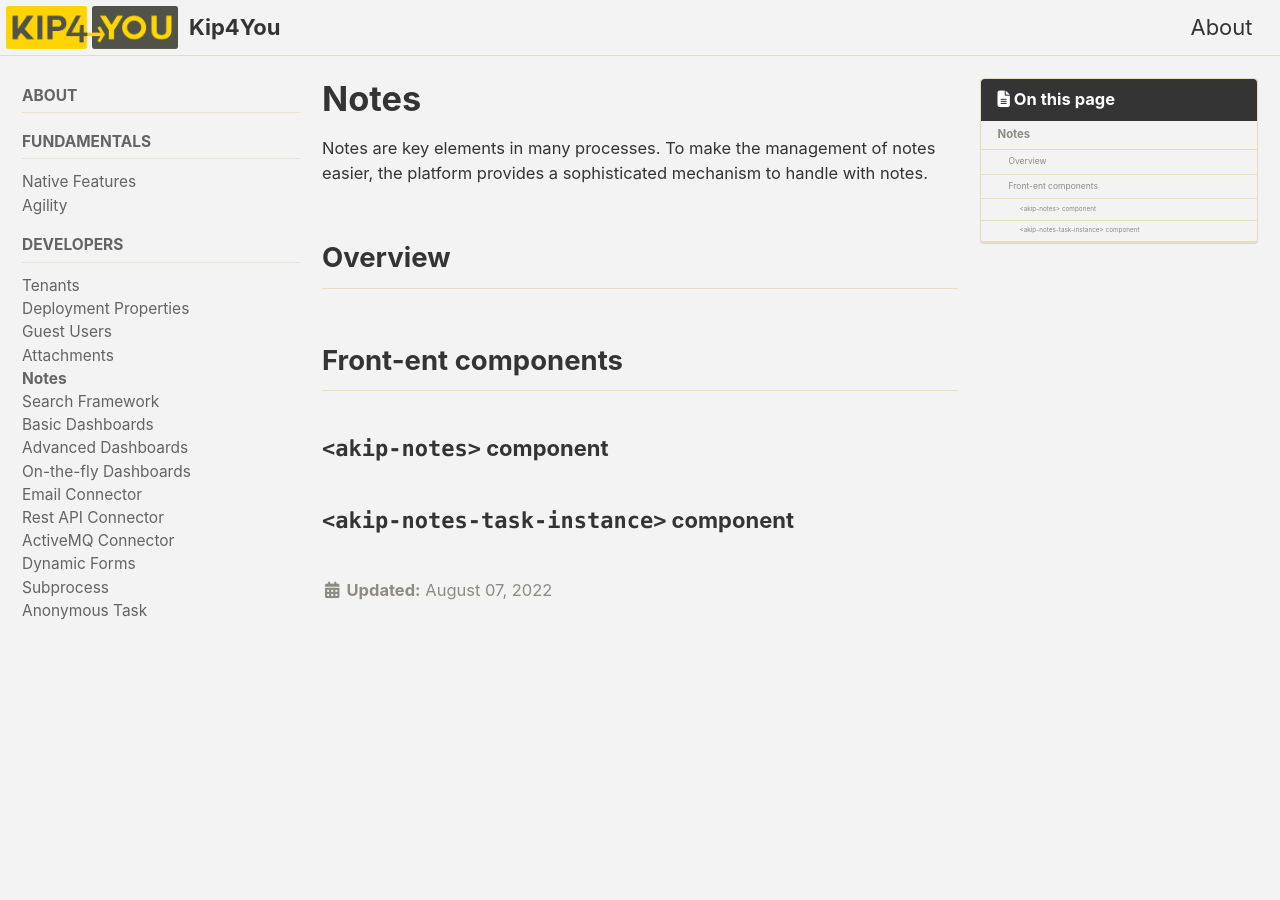
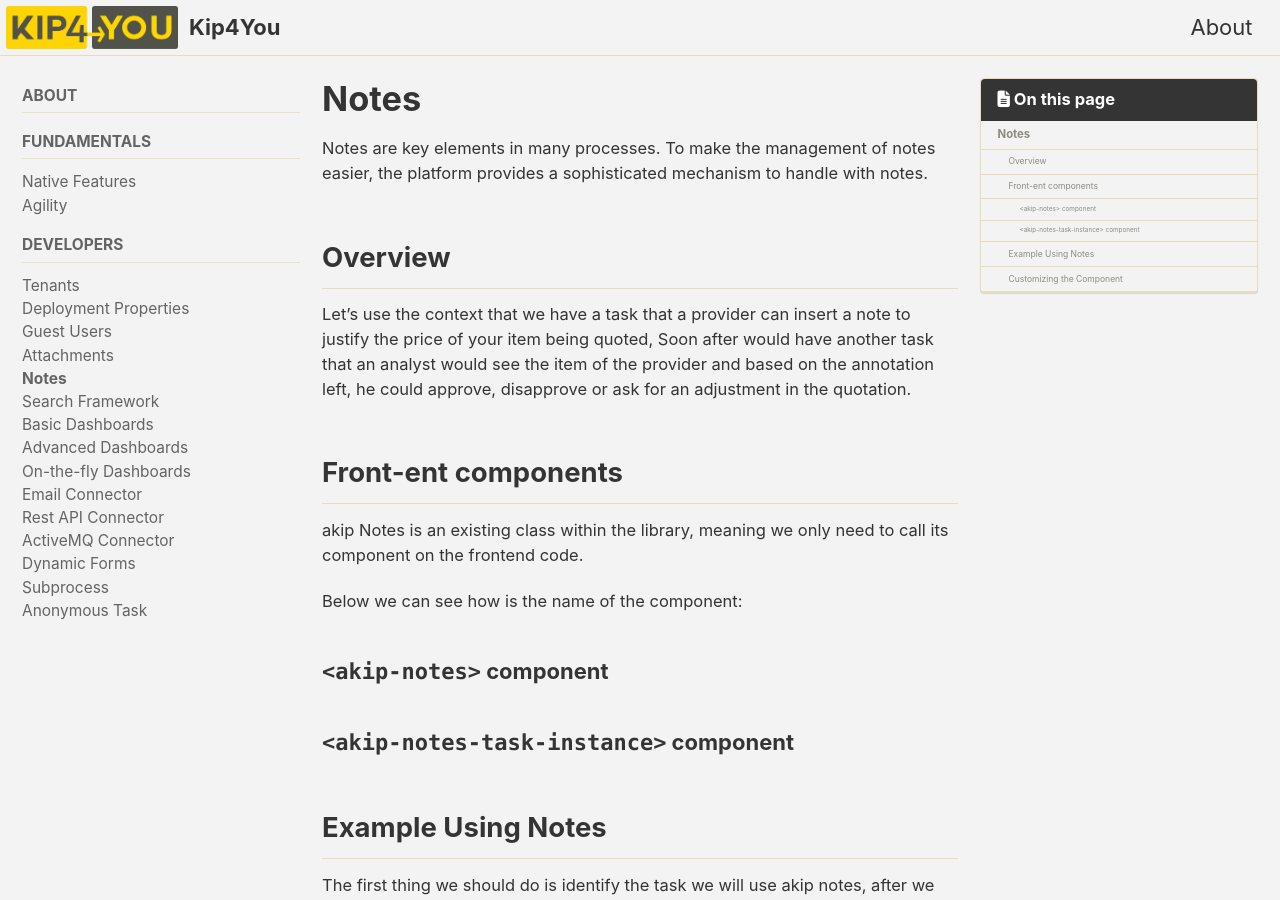
Before and after one commit to kip4you/docs-site, a Jekyll site: the page built from _pages/docs/notes.md, in a window 1280 px wide and 900 px high. Built offline with Jekyll 4.4.1, drawn with Linux system fonts in a browser that asks for light colours; cached includes are drawn as plain includes; nearby versions of some CDN libraries; some of the changed text lies outside the part shown.

Commit message:
notes documentation

````diff
--- a/_pages/docs/notes.md
+++ b/_pages/docs/notes.md
@@ -1,7 +1,7 @@
 ---
 layout: single
 permalink: /notes
-last_modified_at: 2022-08-07
+last_modified_at: 2022-10-31
 toc: true
 sidebar:
   nav: "docs"
@@ -14,9 +14,74 @@ To make the management of notes easier, the platform provides a sophisticated me
 
 ## Overview
 
+Let’s use the context that we have a task that a provider can insert a
+note to justify the price of your item being quoted,
+Soon after would have another task that an analyst would see the item of the provider and based on the annotation left,
+he could approve, disapprove or ask for an adjustment in the quotation.
 
 ## Front-ent components
+akip Notes is an existing class within the library,
+meaning we only need to call its component on the frontend code.
 
+Below we can see how is the name of the component:
 ### `<akip-notes>` component
 
 ### `<akip-notes-task-instance>` component
+
+## Example Using Notes
+
+The first thing we should do is identify the task we will use akip notes,
+after we will insert the code snippet below in the task code generated.
+
+**Component**
+
+```vue
+  <akip-notes-task-instance class="mt-3"
+   :taskInstance="taskContext.taskInstance"
+   :title="$t('label.notesQuotation')"
+   ></akip-notes-task-instance>
+ ```
+
+
+After you put the snippet in your task should appear
+a field that will be possible to view and add new notes, as shown in the example below.
+
+![Example Akip Notes in frontend](assets/images/notes/AkipNotes_example.png){:style="display:block; margin-left:auto; margin-right:auto"}
+
+If you want to customize the akip notes title, you must create a field named label at
+the end of the global.json in the i18n folder.
+
+```json
+  "label": {
+    "notesQuotation": "Quotation observations",
+  }
+```
+
+## Customizing the Component
+
+You can pass props to the component
+for the purpose of customizing it. Below are some properties you can use:
+
+**TaskInstance: ITaskInstance**
+
+**Default: false**\
+**readonly: boolean**
+
+**noteTypes: String[]**
+
+**Default: false**\
+**isPublic: boolean**
+
+**Default: false**\
+**hideNotesInfos: boolean**
+
+**Default: 'label.notes'**\
+**title: string**
+
+**otherEntities: INoteEntity[]**
+
+
+**Default: default() {
+return { showNotes: true };
+}**\
+**collapseControllerProp: any**
````
Also changed, not shown: assets/images/notes/AkipNotes_example.png (added), 4 other files.
